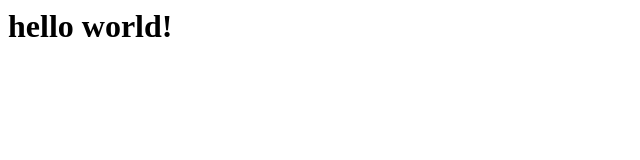
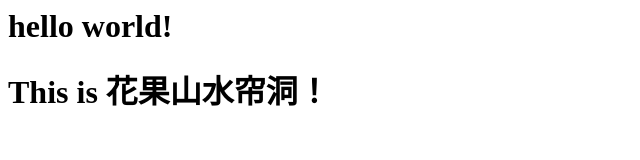
Before and after one commit to wanglidawang/huaguoshan, a plain HTML site: page index.html in a window 1280 px wide. Shown: the whole page, without its empty margins (0-640 px from the left). Drawn offline with Linux system fonts and the light colour scheme.

Commit message:
again le

```diff
--- a/index.html
+++ b/index.html
@@ -1 +1,2 @@
 <h1>hello world! </h1>
+<h1>This is 花果山水帘洞！ </h1>
```
